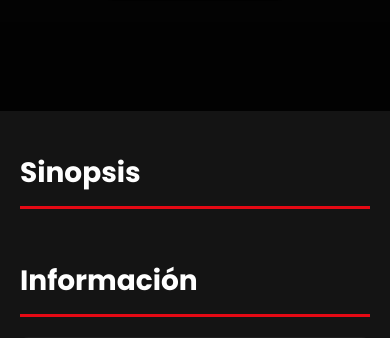
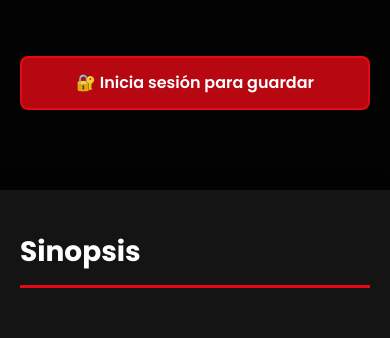
Before and after one commit to algarciaz14/CineAventura, a Django app: template peliculas/templates/peliculas/detalle.html in a window 390 px wide. Shown: the part 868-1206 px from the top of the page. Run offline with Django 5.2, Linux system fonts and the light colour scheme; the template is opened without the code that fills it, so the values that code supplies are empty.

Commit message:
Se agrego lista de favoritos y lista de ver después

```diff
--- a/peliculas/templates/peliculas/detalle.html
+++ b/peliculas/templates/peliculas/detalle.html
@@ -44,11 +44,45 @@
                         <p class="rating-count">{{ pelicula.calificaciones.count }} calificaciones</p>
                     </div>
 
-                    {% if pelicula.trailer %}
-                    <a href="{{ pelicula.trailer }}" target="_blank" class="btn-trailer">
-                        ▶️ Ver Trailer
-                    </a>
-                    {% endif %}
+                    <!-- NUEVA SECCIÓN: Botones de acción -->
+                    <div class="movie-actions">
+                        {% if pelicula.trailer %}
+                        <a href="{{ pelicula.trailer }}" target="_blank" class="btn-trailer">
+                            ▶️ Ver Trailer
+                        </a>
+                        {% endif %}
+
+                        {% if user.is_authenticated %}
+                        <!-- Botón de Favoritos -->
+                        <form method="post" action="{% url 'peliculas:agregar_favoritos' pelicula.id %}" style="display: inline;">
+                            {% csrf_token %}
+                            <button type="submit" class="btn-action btn-favoritos {% if pelicula in user.peliculas_favoritas.all %}active{% endif %}">
+                                {% if pelicula in user.peliculas_favoritas.all %}
+                                ❤️ En Favoritos
+                                {% else %}
+                                🤍 Agregar a Favoritos
+                                {% endif %}
+                            </button>
+                        </form>
+
+                        <!-- Botón de Ver Después -->
+                        <form method="post" action="{% url 'peliculas:agregar_ver_despues' pelicula.id %}" style="display: inline;">
+                            {% csrf_token %}
+                            <button type="submit" class="btn-action btn-ver-despues {% if pelicula in user.peliculas_ver_despues.all %}active{% endif %}">
+                                {% if pelicula in user.peliculas_ver_despues.all %}
+                                ✅ En tu Lista
+                                {% else %}
+                                🕒 Ver Después
+                                {% endif %}
+                            </button>
+                        </form>
+                        {% else %}
+                        <!-- Mensaje para usuarios no autenticados -->
+                        <a href="{% url 'login' %}?next={{ request.path }}" class="btn-action btn-login">
+                            🔐 Inicia sesión para guardar
+                        </a>
+                        {% endif %}
+                    </div>
                 </div>
             </div>
         </div>
@@ -168,4 +202,102 @@
         </div>
     </div>
 </div>
+
+<style>
+/* Estilos para los botones de acción */
+.movie-actions {
+    display: flex;
+    gap: 15px;
+    margin-top: 25px;
+    flex-wrap: wrap;
+    align-items: center;
+}
+
+.btn-action {
+    padding: 12px 25px;
+    border: 2px solid rgba(255, 255, 255, 0.3);
+    background: rgba(255, 255, 255, 0.1);
+    color: white;
+    font-size: 16px;
+    font-weight: 600;
+    border-radius: 8px;
+    cursor: pointer;
+    transition: all 0.3s ease;
+    backdrop-filter: blur(10px);
+    font-family: 'Poppins', sans-serif;
+    white-space: nowrap;
+}
+
+.btn-action:hover {
+    background: rgba(255, 255, 255, 0.2);
+    border-color: rgba(255, 255, 255, 0.5);
+    transform: translateY(-2px);
+    box-shadow: 0 5px 15px rgba(0, 0, 0, 0.3);
+}
+
+.btn-favoritos.active {
+    background: #e50914;
+    border-color: #e50914;
+}
+
+.btn-favoritos.active:hover {
+    background: #c40812;
+    border-color: #c40812;
+}
+
+.btn-ver-despues.active {
+    background: #2ecc71;
+    border-color: #2ecc71;
+}
+
+.btn-ver-despues.active:hover {
+    background: #27ae60;
+    border-color: #27ae60;
+}
+
+.btn-login {
+    background: rgba(229, 9, 20, 0.8);
+    border-color: #e50914;
+    text-decoration: none;
+    display: inline-block;
+}
+
+.btn-login:hover {
+    background: #e50914;
+    border-color: #c40812;
+}
+
+.btn-trailer {
+    padding: 12px 25px;
+    background: #e50914;
+    color: white;
+    text-decoration: none;
+    font-size: 16px;
+    font-weight: 600;
+    border-radius: 8px;
+    transition: all 0.3s ease;
+    display: inline-block;
+    white-space: nowrap;
+}
+
+.btn-trailer:hover {
+    background: #c40812;
+    transform: translateY(-2px);
+    box-shadow: 0 5px 15px rgba(229, 9, 20, 0.5);
+}
+
+/* Responsive */
+@media (max-width: 768px) {
+    .movie-actions {
+        flex-direction: column;
+        width: 100%;
+    }
+
+    .btn-action,
+    .btn-trailer {
+        width: 100%;
+        text-align: center;
+    }
+}
+</style>
 {% endblock %}
```
